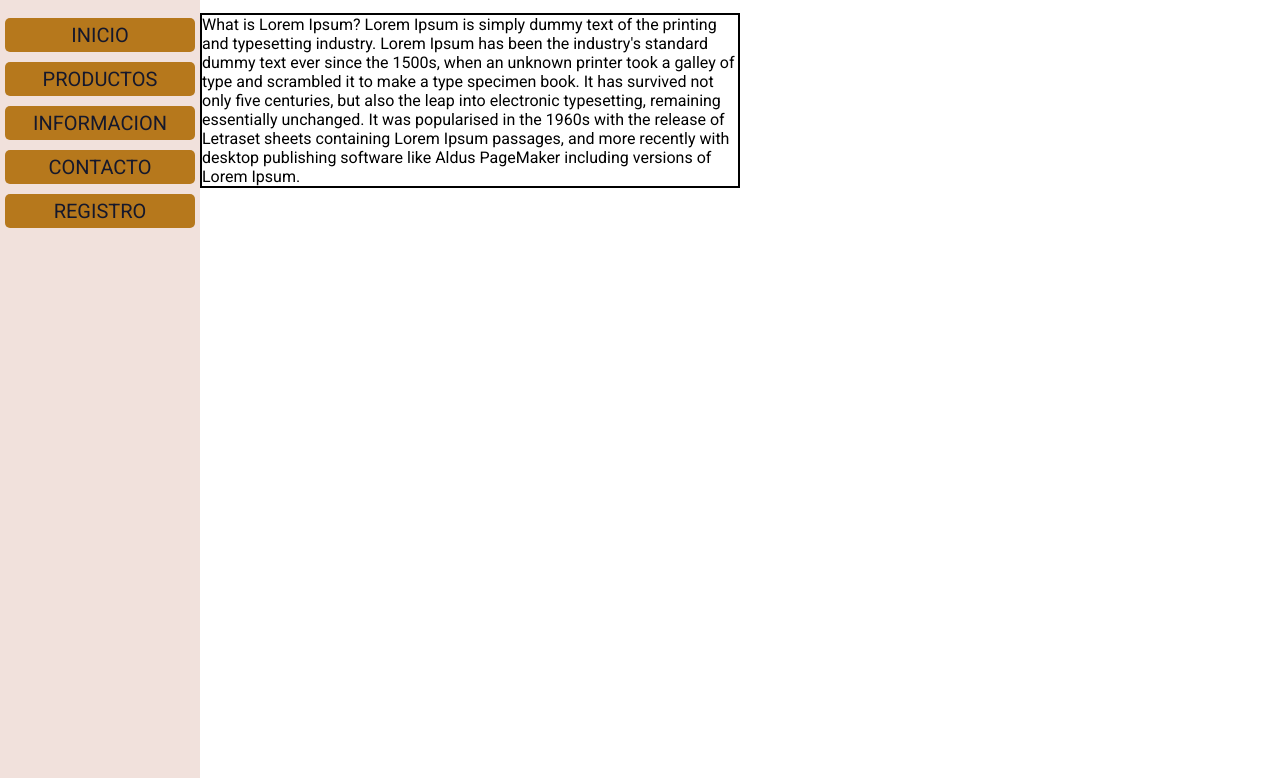
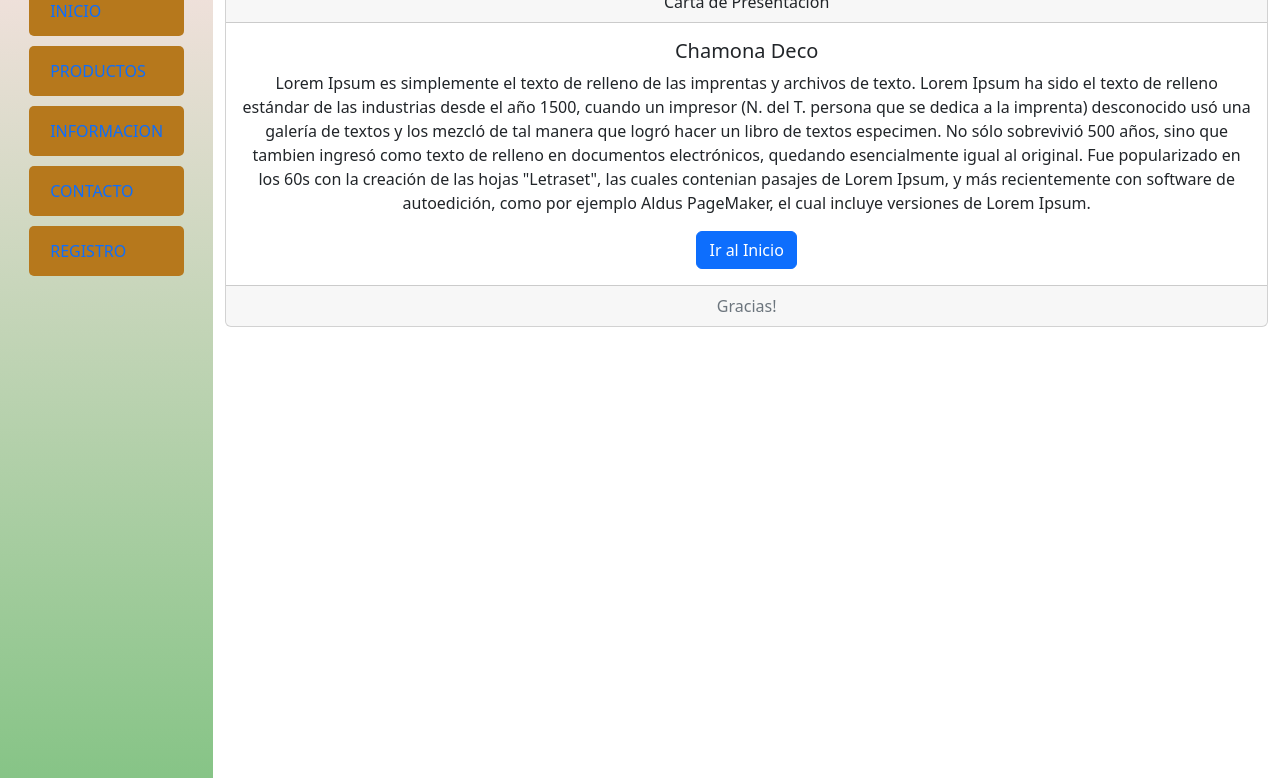
Before and after one commit to acostajluism/chamona-deco-acostajoseluis, a plain HTML site: page paginas/informacion.html in a window 1280 px wide. Shown: the part 113-891 px from the top of the page. Drawn offline with Linux system fonts and the light colour scheme.

Commit message:
agrego informacion.html

```diff
--- a/paginas/informacion.html
+++ b/paginas/informacion.html
@@ -1,82 +1,75 @@
 <!DOCTYPE html>
 <html lang="en">
-
   <head>
-    <meta charset="UTF-8">
-    <meta name="viewport" content="width=device-width, initial-scale=1.0">
-    <meta http-equiv="X-UA-Compatible" content="ie=edge">
-    <link rel="preconnect" href="https://fonts.googleapis.com">
-    <link rel="preconnect" href="https://fonts.gstatic.com" crossorigin>
-    <link href="https://fonts.googleapis.com/css2?family=Roboto:wght@400;900&display=swap" rel="stylesheet">
-    <link rel="stylesheet" href="../styles/grids.css">
-    <title>Chamona.Deco</title>
+    <meta charset="UTF-8" />
+    <meta http-equiv="X-UA-Compatible" content="IE=edge" />
+    <meta name="viewport" content="width=device-width, initial-scale=1.0" />
+    <link rel="stylesheet" href="../css/bootstrap.css" />
+    <link rel="stylesheet" href="../styles/styles.css" />
+    <link rel="stylesheet" href="../styles/animacones.css" />
+    <title>Document</title>
   </head>
-
   <body>
-    <div id="grilla">
-
-        <!--  Cabezera de pagina  -->
-        <header class="border">
-            <div>
-                <img src="../Imagenes/logo.jpg" alt="logo">
-            </div>
+    <header class="container-fluid">
+      <img src="../Imagenes/logo.jpg" alt="logo" />
     </header>
 
-        <nav>
-            <ul>
-                <li><a href="../index.html">INICIO</a></li>
-                <li><a href="../paginas/productos.html">PRODUCTOS</a></li>
-                <li><a href="../paginas/informacion.html">INFORMACION</a></li>
-                <li><a href="../paginas/contacto.html">CONTACTO</a></li>
-                <li><a href="../paginas/registro.html">REGISTRO</a></li>
+    <div class="container-fluid">
+      <div class="row">
+        <nav class="col-lg-2 col-md-3 col-sm-12 col-xs-12">
+          <ul
+            class="nav d-flex flex-wrap flex-lg-column flex-md-column align-content-around justify-content-around"
+          >
+            <li class="nav-item">
+              <a class="nav-link" href="../index.html">INICIO</a>
+            </li>
+            <li class="nav-item">
+              <a class="nav-link" href="../paginas/productos.html">PRODUCTOS</a>
+            </li>
+            <li class="nav-item">
+              <a class="nav-link" href="../paginas/informacion.html"
+                >INFORMACION</a
+              >
+            </li>
+            <li class="nav-item">
+              <a class="nav-link" href="../paginas/contacto.html">CONTACTO</a>
+            </li>
+            <li class="nav-item">
+              <a class="nav-link" href="../paginas/registro.html">REGISTRO</a>
+            </li>
           </ul>
         </nav>
-        <!-- Informacion -->
-        <main>
-            <section>
-                <article>
-                    <p style="border: 2px solid #000000">
-                        What is Lorem Ipsum?
-                        Lorem Ipsum is simply dummy text of the printing and typesetting industry.
-                        Lorem Ipsum has been the industry's standard dummy text ever since the 1500s,
-                        when an unknown printer took a galley of type and scrambled it to make a type specimen book.
-                        It has survived not only five centuries, but also the leap into electronic typesetting,
-                        remaining essentially unchanged.
-                        It was popularised in the 1960s with the release of Letraset sheets containing Lorem Ipsum
-                        passages,
-                        and more recently with desktop publishing software like Aldus PageMaker including versions of
-                        Lorem Ipsum.
-                    </p>
-                </article>
+        <div class="col-lg-10 col-md-9 col-sm-12 col-xs-12 vh-100">
+            <div class="card text-center">
+                <div class="card-header">
+                  Carta de Presentacion
+                </div>
+                <div class="card-body">
+                  <h5 class="card-title">Chamona Deco</h5>
+                  <p class="card-text">Lorem Ipsum es simplemente el texto de relleno de las imprentas y archivos de texto. Lorem Ipsum ha sido el texto de relleno estándar de las industrias desde el año 1500, cuando un impresor (N. del T. persona que se dedica a la imprenta) desconocido usó una galería de textos y los mezcló de tal manera que logró hacer un libro de textos especimen. No sólo sobrevivió 500 años, sino que tambien ingresó como texto de relleno en documentos electrónicos, quedando esencialmente igual al original. Fue popularizado en los 60s con la creación de las hojas "Letraset", las cuales contenian pasajes de Lorem Ipsum, y más recientemente con software de autoedición, como por ejemplo Aldus PageMaker, el cual incluye versiones de Lorem Ipsum.</p>
+                  <a href="../index.html" class="btn btn-primary">Ir al Inicio</a>
+                </div>
+                <div class="card-footer text-muted">
+                  Gracias!
+                </div>
+              </div>
+        </div>
+      </div>
+    </div>
 
-            </section>
-        </main>
-        <!-- Pie de pagina -->
-        <footer class="border">
-            <div>
-
+    <footer class="container-fluid">
+      <div class="d-flex flex-row flex-nowrap justify-content-between">
         <ul>
           <li><a href="www.instagram.com">Instagram</a></li>
           <li><a href="www.facebook.com">Facebook</a></li>
         </ul>
-
-
 
         <ul>
           <li><span>Telefono</span></li>
           <li><a href="mailto:mail@mail.com">Mail</a></li>
           <li><span>Direccion</span></li>
         </ul>
-
-
-
-
       </div>
-
-
-
     </footer>
-    </div>
   </body>
-
 </html>
```
Also changed, not shown: paginas/registro.html (+56 -37 lines). Lines whose indentation alone changed are shown as unchanged.
